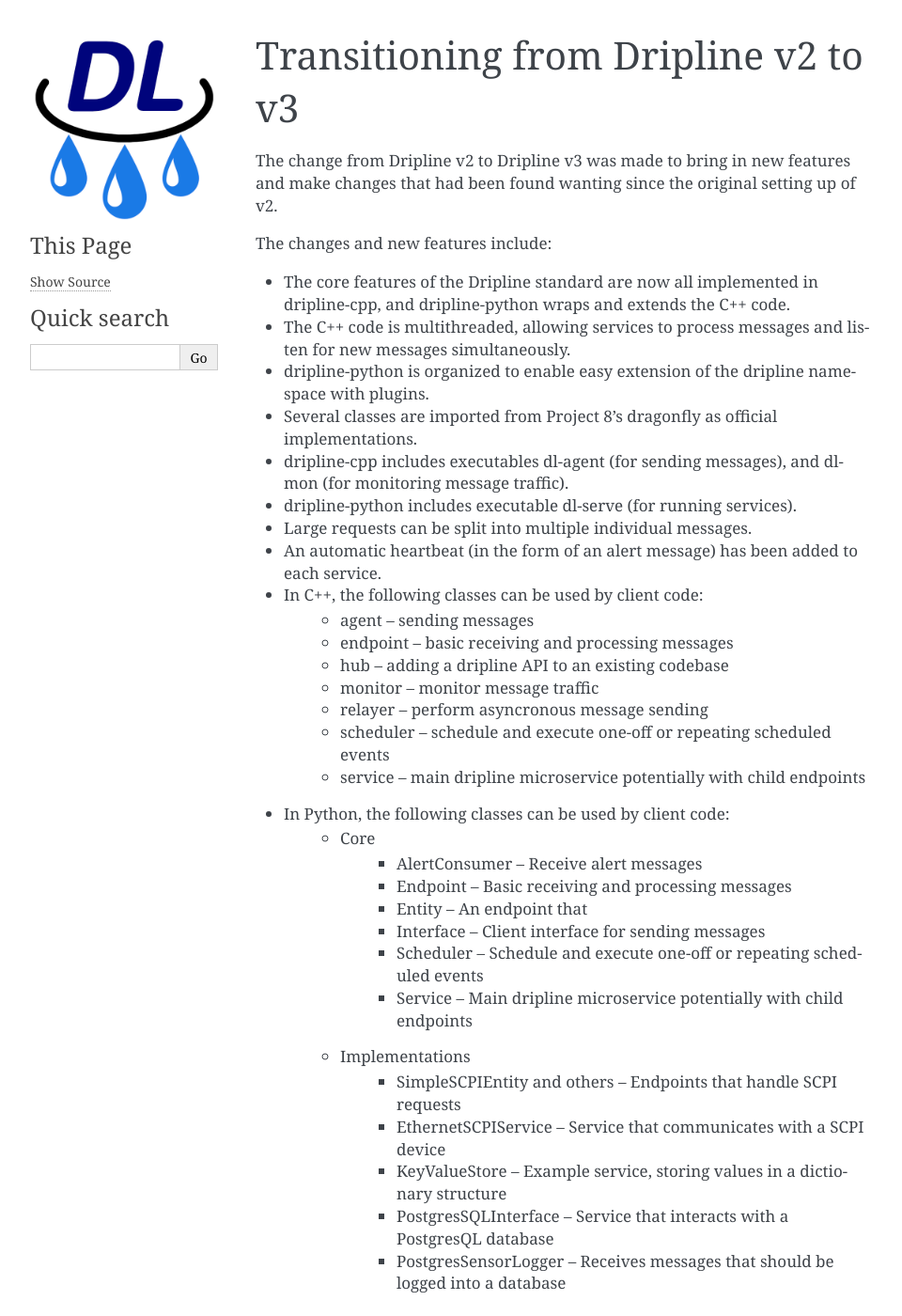
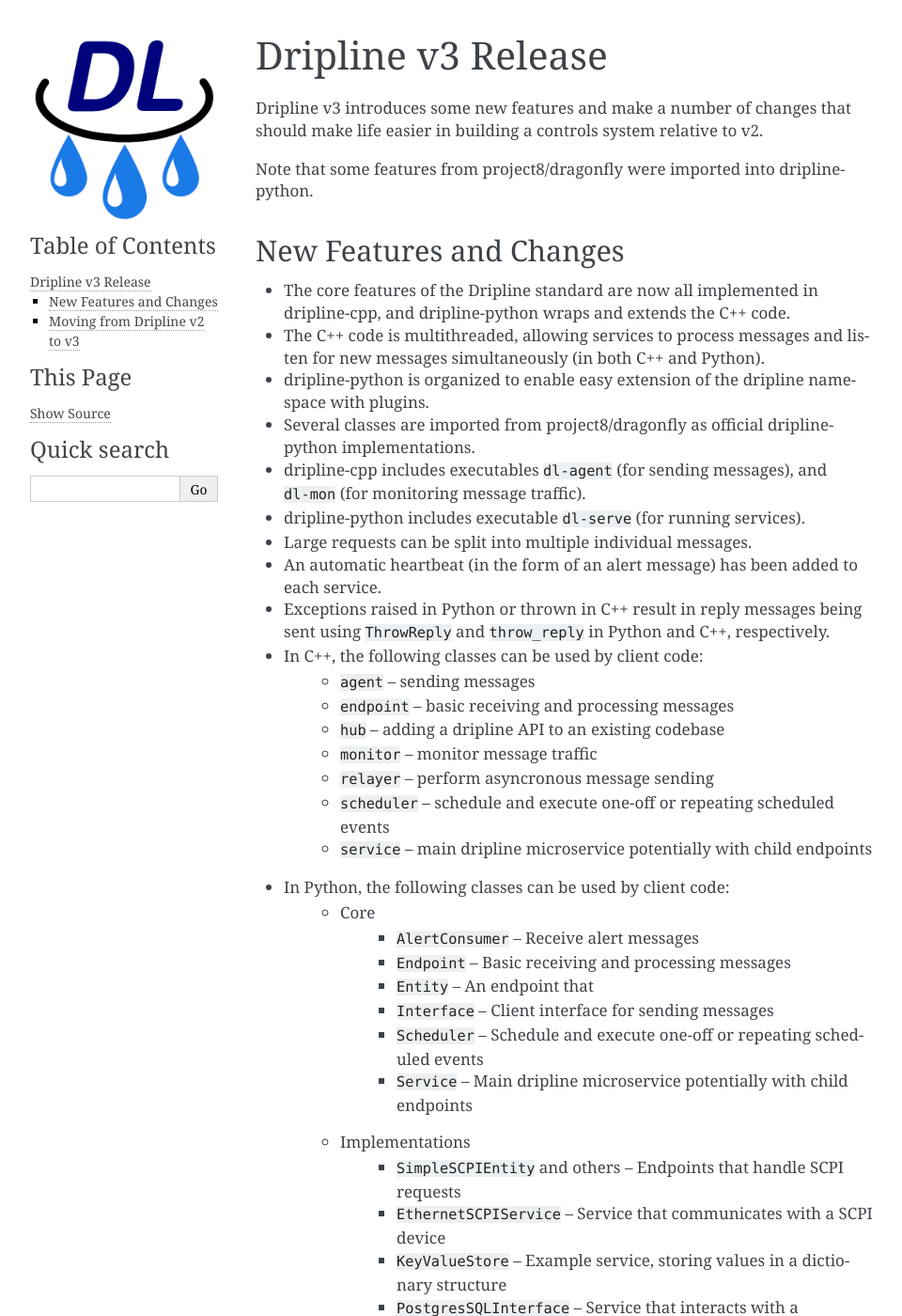
Before and after one commit to driplineorg/controls-guide, a Sphinx documentation site: the page built from source/guides/two-to-three.rst, in a window 1280 px wide and 1400 px high. Shown: the whole window at 94% size, without its empty margins (148-1108 px from the left). Built offline with Sphinx 7.4.7, drawn with Linux system fonts in a browser that asks for light colours; some of the changed text lies outside the part shown.

Commit message:
Update two-to-three.rst
Added tables for CL and Python class changes

```diff
--- a/source/guides/two-to-three.rst
+++ b/source/guides/two-to-three.rst
@@ -1,37 +1,102 @@
-Transitioning from Dripline v2 to v3
+Dripline v3 Release
 =====================================
 
-The change from Dripline v2 to Dripline v3 was made to bring in new features and make changes that had been found wanting since the original setting up of v2.
+Dripline v3 introduces some new features and make a number of changes that should make life easier in building a controls system relative to v2.
 
-The changes and new features include:
+Note that some features from project8/dragonfly were imported into dripline-python.
+
+New Features and Changes
+-------------------------
 
 * The core features of the Dripline standard are now all implemented in dripline-cpp, and dripline-python wraps and extends the C++ code.
-* The C++ code is multithreaded, allowing services to process messages and listen for new messages simultaneously.
+* The C++ code is multithreaded, allowing services to process messages and listen for new messages simultaneously (in both C++ and Python).
 * dripline-python is organized to enable easy extension of the dripline namespace with plugins.
-* Several classes are imported from Project 8's dragonfly as official implementations.
-* dripline-cpp includes executables dl-agent (for sending messages), and dl-mon (for monitoring message traffic).
-* dripline-python includes executable dl-serve (for running services).
+* Several classes are imported from project8/dragonfly as official dripline-python implementations.
+* dripline-cpp includes executables ``dl-agent`` (for sending messages), and ``dl-mon`` (for monitoring message traffic).
+* dripline-python includes executable ``dl-serve`` (for running services).
 * Large requests can be split into multiple individual messages.
 * An automatic heartbeat (in the form of an alert message) has been added to each service.
+* Exceptions raised in Python or thrown in C++ result in reply messages being sent using ``ThrowReply`` and ``throw_reply`` in Python and C++, respectively.
 * In C++, the following classes can be used by client code:
-    * agent -- sending messages
-    * endpoint -- basic receiving and processing messages
-    * hub -- adding a dripline API to an existing codebase
-    * monitor -- monitor message traffic
-    * relayer -- perform asyncronous message sending
-    * scheduler -- schedule and execute one-off or repeating scheduled events
-    * service -- main dripline microservice potentially with child endpoints
+    * ``agent`` -- sending messages
+    * ``endpoint`` -- basic receiving and processing messages
+    * ``hub`` -- adding a dripline API to an existing codebase
+    * ``monitor`` -- monitor message traffic
+    * ``relayer`` -- perform asyncronous message sending
+    * ``scheduler`` -- schedule and execute one-off or repeating scheduled events
+    * ``service`` -- main dripline microservice potentially with child endpoints
 * In Python, the following classes can be used by client code:
     * Core
-        * AlertConsumer -- Receive alert messages
-        * Endpoint -- Basic receiving and processing messages
-        * Entity -- An endpoint that
-        * Interface -- Client interface for sending messages
-        * Scheduler -- Schedule and execute one-off or repeating scheduled events
-        * Service -- Main dripline microservice potentially with child endpoints
+        * ``AlertConsumer`` -- Receive alert messages
+        * ``Endpoint`` -- Basic receiving and processing messages
+        * ``Entity`` -- An endpoint that
+        * ``Interface`` -- Client interface for sending messages
+        * ``Scheduler`` -- Schedule and execute one-off or repeating scheduled events
+        * ``Service`` -- Main dripline microservice potentially with child endpoints
     * Implementations
-        * SimpleSCPIEntity and others -- Endpoints that handle SCPI requests
-        * EthernetSCPIService -- Service that communicates with a SCPI device
-        * KeyValueStore -- Example service, storing values in a dictionary structure
-        * PostgresSQLInterface -- Service that interacts with a PostgresQL database
-        * PostgresSensorLogger -- Receives messages that should be logged into a database
+        * ``SimpleSCPIEntity`` and others -- Endpoints that handle SCPI requests
+        * ``EthernetSCPIService`` -- Service that communicates with a SCPI device
+        * ``KeyValueStore`` -- Example service, storing values in a dictionary structure
+        * ``PostgresSQLInterface`` -- Service that interacts with a PostgresQL database
+        * ``PostgresSensorLogger`` -- Receives messages that should be logged into a database
+
+Moving from Dripline v2 to v3
+------------------------------
+
+The message structure and overall API (especially in Python) changed very little, so hopefully the effort to upgrade a system to the new version will be minimal.
+
+That said, the two versions are not compatible, so you cannot run a mixed-version system.
+
+You'll need to make at least the following changes:
+
+.. list-table:: Command Line Interface
+   :widths: 50 25 25
+   :header-rows: 1
+
+   * - Description
+     - Dripline v2 / Dragonfly
+     - Dripline v3
+   * - Starting a service
+     - ``dragonfly serve`` (dragonfly)
+     - ``dl-serve``
+   * - Sending a request
+     - ``dragonfly [get/set/cmd]`` (dragonfly)
+     - ``dl-agent [get/set/cmd]``
+   * - Monitoring message traffic
+     - ``dragonfly monitor`` (dragonfly)
+     - ``dl-mon``
+
+.. list-table:: Python Classes
+   :widths: 50 25 25
+   :header-rows: 1
+
+   * - Description
+     - Dripline v2 / Dragonfly
+     - Dripline v3
+   * - The aspect of a service that communicates with an instrument
+     - ``Provider``
+     - ``Service``
+   * - The main type of service used to interact with instruments
+     - ``Spimescape``
+     - ``Service``
+   * - A service that listens on the alerts queue for broadcasts from other services
+     - ``Gogol``
+     - ``AlertConsumer``
+   * - An endpoint that logs at regular intervals
+     - ``Spime``
+     - ``Entity``
+   * - SCPI communication with an instrument over ethernet
+     - ``EthernetProvider`` (dragonfly)
+     - ``EthernetSCPIService``
+   * - Endpoints for SCPI communication
+     - ``SimpleSCPI*Spime``, ``FormatSpime`` (dragonfly)
+     - ``SimpleSCPI*Entity``, ``FormatEntity``
+   * - Communication with a PostgresQL database
+     - ``PostgresQLInterface`` (dragonfly)
+     - ``PostgresQLInterface``
+   * - Logging to a PostgresQL database
+     - ``SensorLogger`` (dragonfly)
+     - ``PostgresSensorLogger``
+   * - Example service that stores values in a dictionary
+     - ``kv_store`` (dragonfly)
+     - ``KeyValueStore``
```
